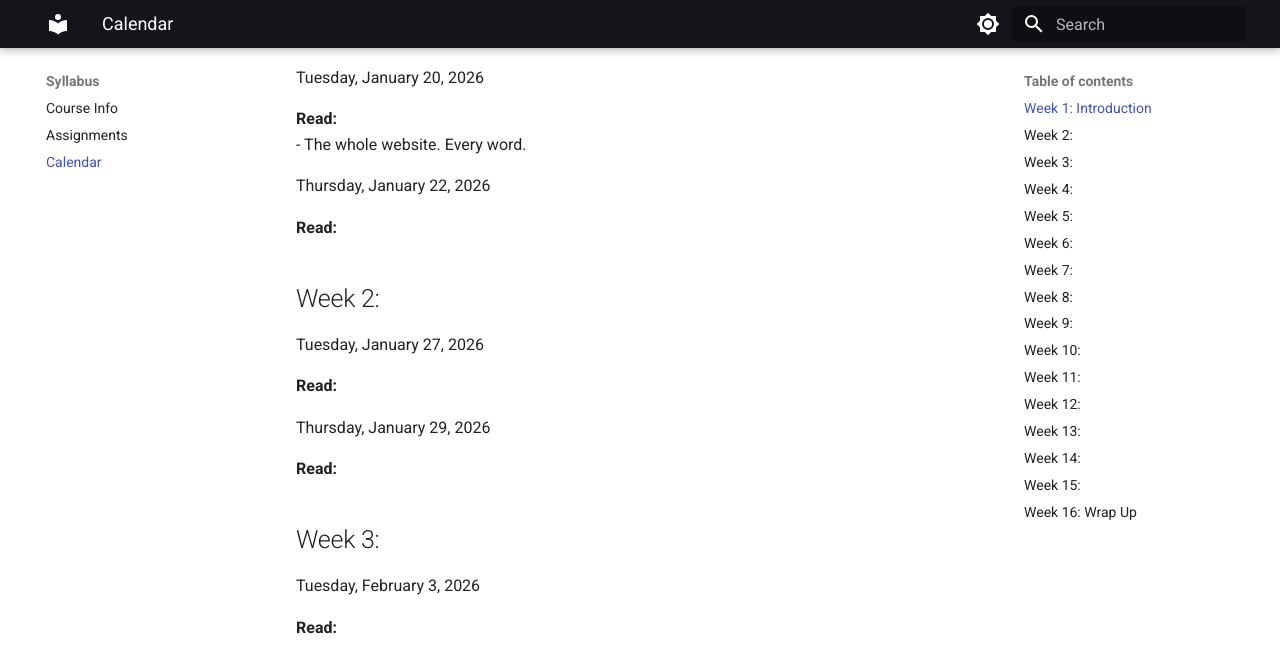
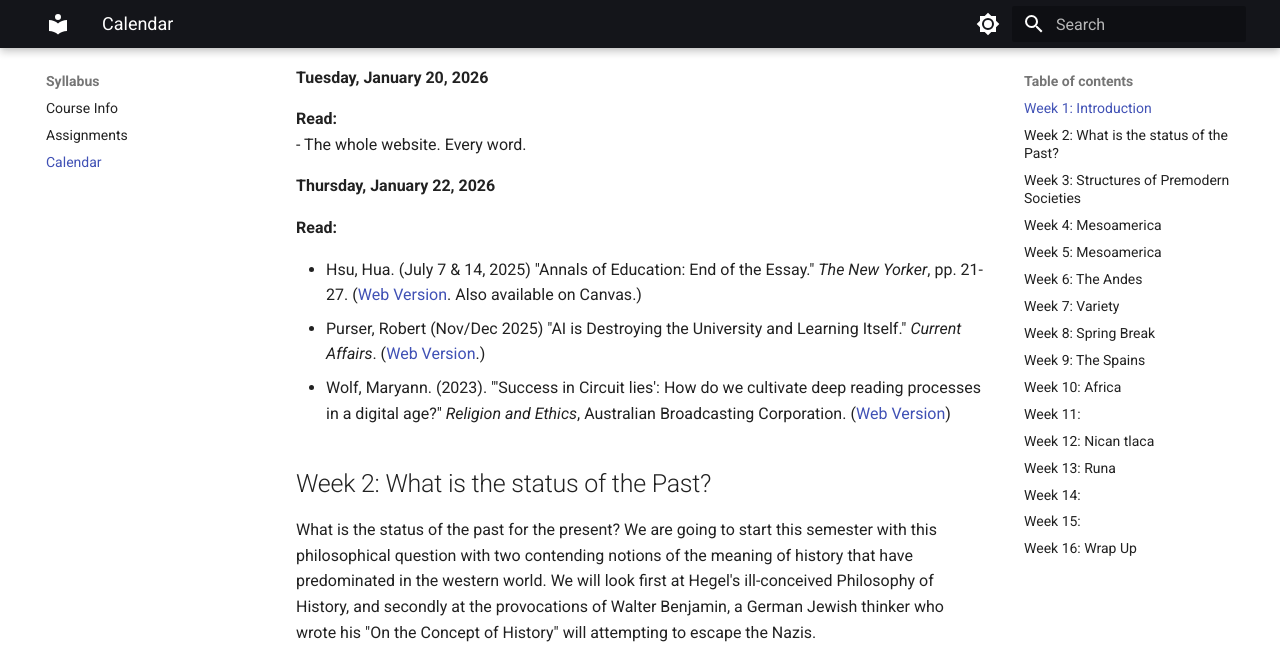
Before and after one commit to chadblack/Conquest2026, an MkDocs documentation site: the page built from docs/calendar.md, in a window 1280 px wide and 1400 px high, scrolled down 214 px. Shown: the top 660 px of the window. Built offline with MkDocs 1.6.1 and Material for MkDocs 9.7.7, drawn with Linux system fonts in a browser that asks for light colours; some of the changed text lies outside the part shown; grey boxes are pictures that could not be loaded.

Commit message:
Update calendar.md

```diff
--- a/docs/calendar.md
+++ b/docs/calendar.md
@@ -4,27 +4,46 @@ title: Calendar
 
 ## Week 1: Introduction
 
-Tuesday, January 20, 2026
+**Tuesday, January 20, 2026**
 
 **Read:**
 - The whole website. Every word.
 
-Thursday, January 22, 2026
+**Thursday, January 22, 2026**
 
 **Read:**
 
+* Hsu, Hua. (July 7 & 14, 2025) "Annals of Education: End of the Essay." *The New Yorker*, pp. 21-27. ([Web Version](https://www.newyorker.com/magazine/2025/07/07/the-end-of-the-english-paper). Also available on Canvas.)
+* Purser, Robert (Nov/Dec 2025) "AI is Destroying the University and Learning Itself." *Current Affairs*. ([Web Version](https://www.currentaffairs.org/news/ai-is-destroying-the-university-and-learning-itself).)
+* Wolf, Maryann. (2023). "'Success in Circuit lies': How do we cultivate deep reading processes in a digital age?" *Religion and Ethics*, Australian Broadcasting Corporation. ([Web Version](https://www.abc.net.au/religion/maryanne-wolf-cultivating-deep-reading-in-a-digital-age/102001224))
 
-## Week 2:
+## Week 2: What is the status of the Past?
 
-Tuesday, January 27, 2026
+What is the status of the past for the present? We are going to start this semester with this philosophical question with two contending notions of the meaning of history that have predominated in the western world. We will look first at Hegel's ill-conceived Philosophy of History, and secondly at the provocations of Walter Benjamin, a German Jewish thinker who wrote his "On the Concept of History" will attempting to escape the Nazis.
+
+<iframe width="560" height="315" src="https://www.youtube.com/embed/WBm7tN5Fn9U?si=bLF0Wj3lfpiO3Qwy" title="YouTube video player" frameborder="0" allow="accelerometer; autoplay; clipboard-write; encrypted-media; gyroscope; picture-in-picture; web-share" referrerpolicy="strict-origin-when-cross-origin" allowfullscreen></iframe>
+
+
+**Tuesday, January 27, 2026**
 
 **Read:**
 
-Thursday, January 29, 2026
+* Hegel, GFW. 1988 \[1840/1830] "The "Division of History" and "Appendix from Hegel's Philosophy of Right", *Introduction of The Philosophy of History*, trans. Leo Rauch.
+
+This might help a bit with Hegel:
+
+<iframe width="560" height="315" src="https://www.youtube.com/embed/9Dqyq-UjoVA?si=Z6-bTI-G4LdpBGeO" title="YouTube video player" frameborder="0" allow="accelerometer; autoplay; clipboard-write; encrypted-media; gyroscope; picture-in-picture; web-share" referrerpolicy="strict-origin-when-cross-origin" allowfullscreen></iframe>
+
+**Thursday, January 29, 2026**
 
 **Read:**
 
-## Week 3:
+* Benjamin, Walter. 2019 [1940] "Theses on the Philosophy of History" trans. by Harry Zohn. *Illuminations*. Schoken Books.
+
+And this may help a bit with Benjamin:
+<iframe width="560" height="315" src="https://www.youtube.com/embed/Je1Jf0tbo1M?si=3E8_wKGq8zD6wIpI" title="YouTube video player" frameborder="0" allow="accelerometer; autoplay; clipboard-write; encrypted-media; gyroscope; picture-in-picture; web-share" referrerpolicy="strict-origin-when-cross-origin" allowfullscreen></iframe>
+
+## Week 3: Structures of Premodern Societies
 
 Tuesday, February 3, 2026
 
@@ -34,7 +53,7 @@ Thursday, February 5, 2026
 
 **Read:**
 
-## Week 4:
+## Week 4: Mesoamerica
 
 Tuesday, February 10, 2026
 
@@ -44,7 +63,7 @@ Thursday, February 12, 2026
 
 **Read:**
 
-## Week 5:
+## Week 5: Mesoamerica
 
 Tuesday, February 17, 2026
 **Read:**
@@ -54,7 +73,7 @@ Thursday, February 19, 2026
 **Read:**
 
 
-## Week 6:
+## Week 6: The Andes
 
 Tuesday, February 24, 2026
 
@@ -65,7 +84,7 @@ Thursday, February 26, 2026
 
 **Read:**
 
-## Week 7:
+## Week 7: Variety
 
 Tuesday, March 3, 2026
 
@@ -77,13 +96,13 @@ Thursday, March 5, 2026
 **Read:**
 
 
-## Week 8:
+## Week 8: Spring Break
 
 Tuesday, March 10, 2026
 
 Thursday, March 12, 2026
 
-## Week 9:
+## Week 9: The Spains
 
 Tuesday, March 17, 2026
 
@@ -91,7 +110,7 @@ Tuesday, March 17, 2026
 
 Thursday, March 19, 2026
 
-## Week 10:
+## Week 10: Africa
 
 Tuesday, March 24, 2026
 
@@ -110,7 +129,7 @@ Thursday, April 2, 2026
 
 **Read:**
 
-## Week 12:
+## Week 12: Nican tlaca
 
 Tuesday, April 7, 2026
 
@@ -120,7 +139,7 @@ Tuesday, April 7, 2026
 Thursday, April 9, 2026
 **Read:**
 
-## Week 13:
+## Week 13: Runa
 
 Tuesday, April 14, 2026
 
```
